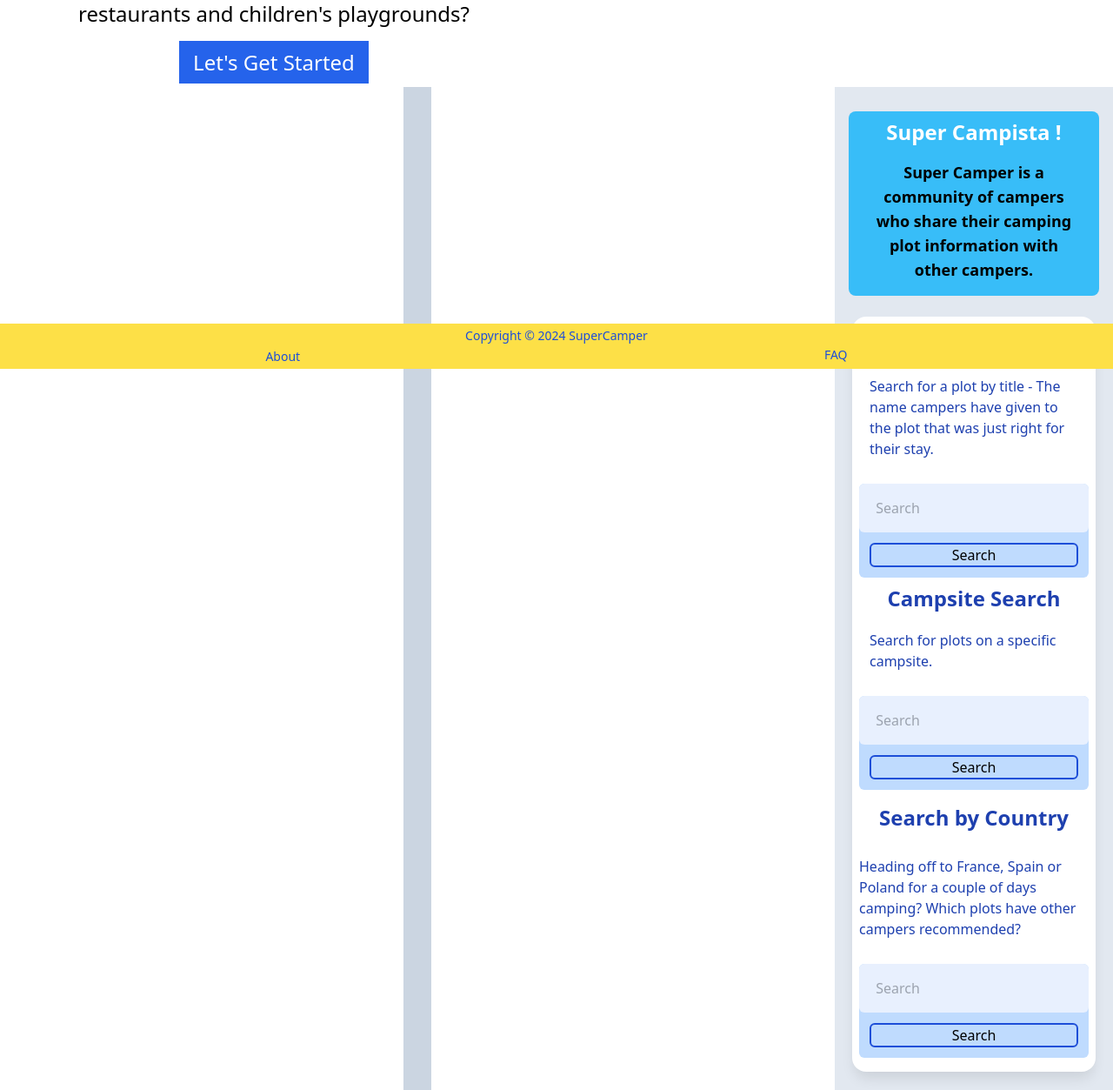
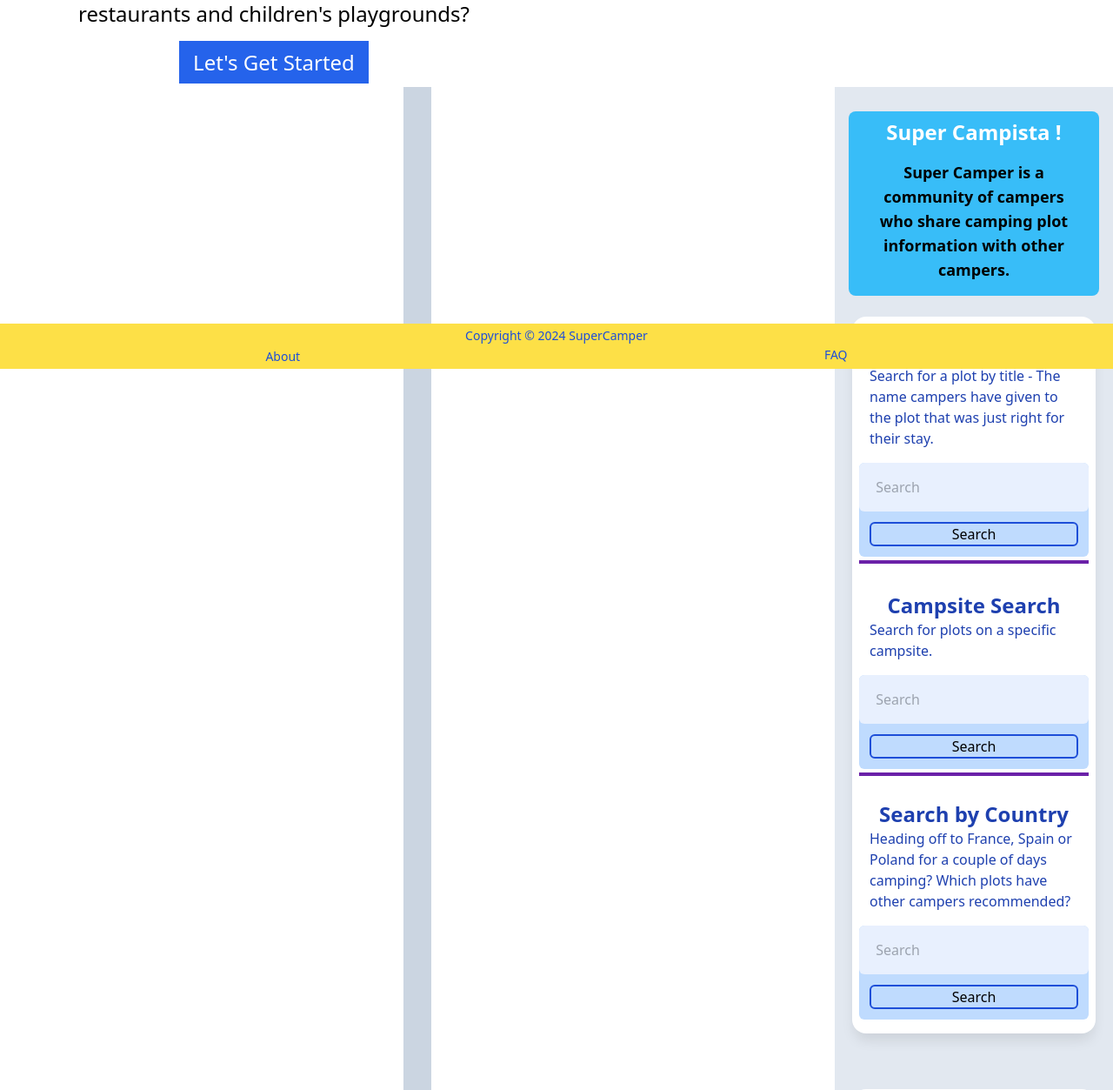
Before and after one commit to Spondycode/2024-TW-SuperCamper, a Django app: page / in a window 1280 px wide. Shown: the part 376-1629 px from the top of the page at 87% size. Run offline with Django 5.2, Linux system fonts and the light colour scheme; data that the repository does not hold is empty; parts of the project's set-up code (start-up, migrations or seed data) failed here and were passed over; some libraries are stand-ins or nearby versions.

Commit message:
Update styling and fix typos in templates and CSS files

```diff
--- a/static/css/style.css
+++ b/static/css/style.css
@@ -694,6 +694,10 @@ video {
   margin: auto;
 }
 
+.m-5 {
+  margin: 1.25rem;
+}
+
 .mx-1 {
   margin-left: 0.25rem;
   margin-right: 0.25rem;
@@ -1315,6 +1319,11 @@ video {
   border-color: rgb(234 179 8 / var(--tw-border-opacity));
 }
 
+.border-purple-800 {
+  --tw-border-opacity: 1;
+  border-color: rgb(107 33 168 / var(--tw-border-opacity));
+}
+
 .bg-blue-200 {
   --tw-bg-opacity: 1;
   background-color: rgb(191 219 254 / var(--tw-bg-opacity));
@@ -1508,6 +1517,16 @@ video {
 .bg-zinc-200 {
   --tw-bg-opacity: 1;
   background-color: rgb(228 228 231 / var(--tw-bg-opacity));
+}
+
+.bg-sky-50 {
+  --tw-bg-opacity: 1;
+  background-color: rgb(240 249 255 / var(--tw-bg-opacity));
+}
+
+.bg-sky-100 {
+  --tw-bg-opacity: 1;
+  background-color: rgb(224 242 254 / var(--tw-bg-opacity));
 }
 
 .bg-opacity-75 {
@@ -2345,6 +2364,11 @@ input[name="remember"] {
   background-color: rgb(228 228 231 / var(--tw-bg-opacity));
 }
 
+.hover\:bg-slate-400:hover {
+  --tw-bg-opacity: 1;
+  background-color: rgb(148 163 184 / var(--tw-bg-opacity));
+}
+
 .hover\:text-white:hover {
   --tw-text-opacity: 1;
   color: rgb(255 255 255 / var(--tw-text-opacity));
--- a/templates/account/signup.html
+++ b/templates/account/signup.html
@@ -5,7 +5,7 @@
 {% endblock head_title %}
 {% block content %}
 
-    <div class="max-w-xl m-4 mx-auto card bg-sky-200">
+    <div class="max-w-xl p-4 m-4 mx-auto rounded-md bg-sky-200">
         <h1 class="mb-4 text-2xl font-semibold text-center">Sign up</h1>
         <p class="py-4">
             Already have an account? Then please <a class="p-1 text-white bg-blue-400 rounded-md hover:bg-blue-500" href="{{ login_url }}">sign in</a>.
@@ -22,7 +22,7 @@
             {% endslot %}
             {% slot actions %}
                 {% element button tags="prominent,signup" type="submit" %}
-                <p class="text-center text-white bg-blue-600 shadow-lg btn hover:bg-blue-700"> {% trans "Sign In" %} </p>
+                <p class="p-3 text-center text-white bg-blue-600 rounded-md shadow-lg hover:bg-blue-700"> {% trans "Sign In" %} </p>
                 {% endelement %}
             {% endslot %}
         {% endelement %}
--- a/templates/includes/search.html
+++ b/templates/includes/search.html
@@ -1,6 +1,6 @@
 <div class="min-h-full p-2 shadow-lg card rounded-4 bg-slate-100 dark:bg-slate-600">
     <h3 class="my-2 text-2xl font-semibold text-center text-blue-800 dark:text-gray-200">Search Titles</h3>
-    <p class="p-3 text-blue-800 dark:text-gray-200">Search for a plot by title - The name campers have given to the plot that was just right for their stay.</p>
+    <p class="px-3 text-blue-800 dark:text-gray-200">Search for a plot by title - The name campers have given to the plot that was just right for their stay.</p>
 
 <!-- in the action below add this{ url 'search_plots' } -->
     <div class="">
@@ -9,22 +9,24 @@
             <input class="border-0 rounded-md form-control" type="search" placeholder="Search" aria-label="Search" name="search">
             <button class="m-3 border-2 border-blue-700 rounded-md hover:bg-blue-700 hover:text-white" type="submit">Search</button>
         </form>
+        <hr class="mt-1 mb-3 border-2 border-purple-800">
     </div>
 
 
-    <h3 class="my-2 text-2xl font-semibold text-center text-blue-800 dark:text-gray-200">Campsite Search</h3>
-    <p class="p-3 text-blue-800 dark:text-gray-200">Search for plots on a specific campsite.</p>
+    <h3 class="mt-5 text-2xl font-semibold text-center text-blue-800 dark:text-gray-200">Campsite Search</h3>
+    <p class="px-3 text-blue-800 dark:text-gray-200">Search for plots on a specific campsite.</p>
     <div class="">
         <form class="flex flex-col bg-blue-200 border-0 rounded-md" method="POST" action="{% url 'search-campsites' %}" type="search" placeholder="Campsite">
             {% csrf_token %}
             <input class="border-0 rounded-md form-control" type="search" placeholder="Search" aria-label="Search" name="search">
             <button class="m-3 border-2 border-blue-700 rounded-md hover:bg-blue-700 hover:text-white" type="submit">Search</button>
         </form>
+        <hr class="mt-1 mb-3 border-2 border-purple-800">
     </div>
 
 
-    <h3 class="my-4 text-2xl font-semibold text-center text-blue-800 dark:text-gray-200">Search by Country</h3>
-    <p class="py-3 text-blue-800 dark:text-gray-200">Heading off to France, Spain or Poland for a couple of days camping? Which plots have other campers recommended?</p>
+    <h3 class="mt-4 text-2xl font-semibold text-center text-blue-800 dark:text-gray-200">Search by Country</h3>
+    <p class="px-3 text-blue-800 dark:text-gray-200">Heading off to France, Spain or Poland for a couple of days camping? Which plots have other campers recommended?</p>
 
 <!-- In the action below add this { url 'search_countries' } - add back the %% -->
     <div class="">
--- a/templates/includes/sidebar1.html
+++ b/templates/includes/sidebar1.html
@@ -2,9 +2,9 @@
 
 <div class="container p-3 mx-auto">
 
-    <div class="px-5 mx-1 mt-4 rounded-lg  bg-sky-400">
+    <div class="px-5 mx-1 mt-4 rounded-lg bg-sky-400">
         <h3 class="pt-2 mb-4 text-2xl text-center text-white">Super Campista !</h3>
-        <h4 class="pb-4 text-lg font-semibold text-center">Super Camper is a community of campers who share their camping plot information with other campers.
+        <h4 class="pb-4 text-lg font-semibold text-center">Super Camper is a community of campers who share camping plot information with other campers.
         </h4>
     </div>
     <div class="my-4 ">
```
Also changed, not shown: templates/a_plots/delete_plot.html (+4 -4 lines), templates/a_plots/edit_plot.html (+4 -4 lines), templates/a_users/user_profile.html (+4 -7 lines), static/favicon.ico (added), static/images/favicon copy.ico (added), static/images/favicon.ico (added), 1 other file.
